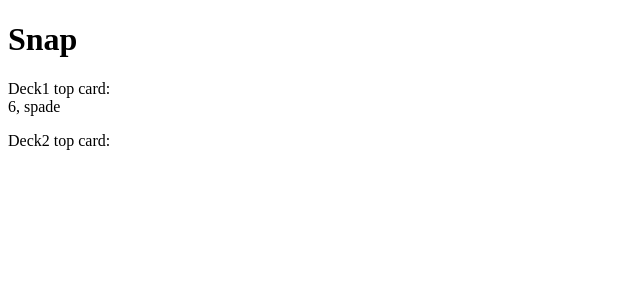
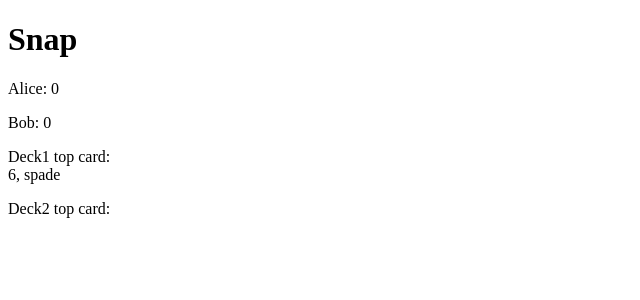
Before and after one commit to DaveBird99/snap, a React (Create React App) app: page / in a window 1280 px wide. Shown: the top 300 px of the page, without its empty margins (0-640 px from the left). Built offline with nearby package versions, Linux system fonts and the light colour scheme.

Commit message:
Added usePlayer hook

```diff
--- a/src/App.tsx
+++ b/src/App.tsx
@@ -1,8 +1,11 @@
 import { Card, useDeck } from "./hooks/useDeck";
+import { usePlayer } from "./hooks/usePlayer";
 
 function App() {
   const deck1 = useDeck()
-    const deck2 = useDeck(false)
+  const deck2 = useDeck(false)
+  const player1 = usePlayer('Alice')
+  const player2 = usePlayer('Bob')
 
   const cardDiv = (card: Card | undefined) => {
     if (!card) return <div></div>
@@ -15,10 +18,12 @@ function App() {
   return (
     <div>
       <h1>Snap</h1>
+      <p>{player1.playerName}: {player1.score}</p>
+      <p>{player2.playerName}: {player2.score}</p>
       <p>Deck1 top card:{cardDiv(deck1.topCard)}</p>
       <p>Deck2 top card:{cardDiv(deck2.topCard)}</p>
     </div>
   );
 }
 
-export default App;
+export default App
--- /dev/null
+++ b/src/hooks/usePlayer.tsx
@@ -0,0 +1,8 @@
+import { useState } from "react"
+
+export const usePlayer = (name:string) => {
+    const [playerName, _] = useState(name)
+    const [score, setScore] = useState(0)
+
+    return { playerName, score, setScore }
+}
```
